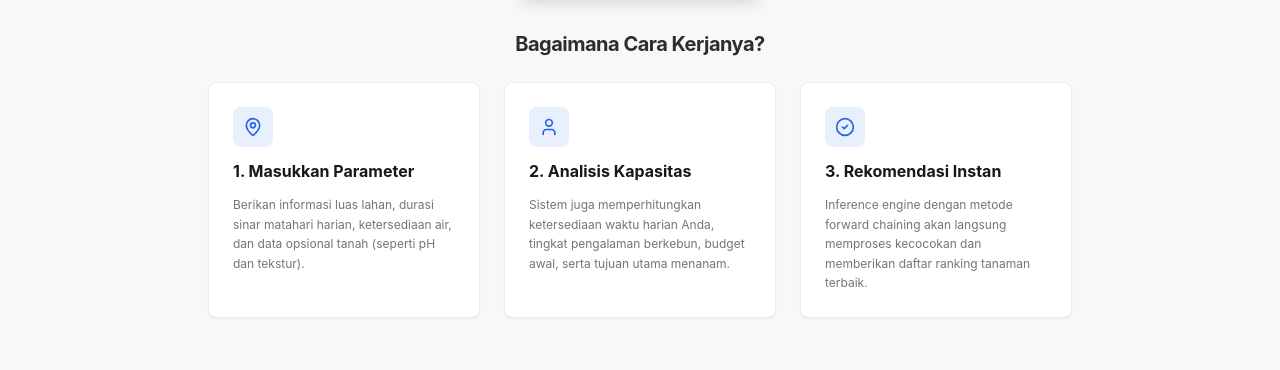
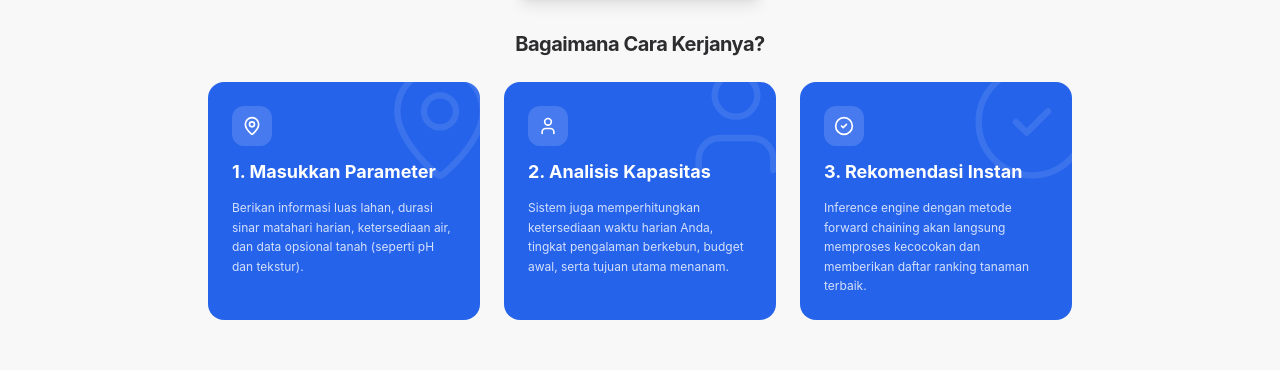
Before and after one commit to ahmadrizal1st/tanipakar, a SvelteKit app: page / in a window 1280 px wide. Shown: the part 760-1130 px from the top of the page. Built offline with nearby package versions, Linux system fonts and the light colour scheme.

Commit message:
style: update How It Works cards to use glassmorphic design and watermark SVGs

```diff
--- a/src/routes/+page.svelte
+++ b/src/routes/+page.svelte
@@ -37,8 +37,27 @@
 		</h2>
 		<div class="grid grid-cols-1 md:grid-cols-3 gap-6">
 			<!-- Step 1 info -->
-			<div class="card bg-base-100 border border-base-300 shadow-xs p-6 space-y-3">
-				<div class="w-10 h-10 bg-primary/10 rounded-lg flex items-center justify-center">
+			<div
+				class="card bg-primary text-primary-content relative overflow-hidden p-6 space-y-3 hover:-translate-y-1 hover:shadow-lg transition-all duration-300 group border-0 rounded-2xl"
+			>
+				<!-- Large Watermark Icon in background -->
+				<svg
+					xmlns="http://www.w3.org/2000/svg"
+					viewBox="0 0 24 24"
+					fill="none"
+					stroke="currentColor"
+					stroke-width="1.2"
+					stroke-linecap="round"
+					stroke-linejoin="round"
+					class="absolute -top-6 -right-6 w-32 h-32 text-white/10 pointer-events-none group-hover:scale-110 group-hover:rotate-6 transition-transform duration-500"
+				>
+					<path
+						d="M20 10c0 4.993-5.539 10.193-7.399 11.799a1 1 0 0 1-1.202 0C9.539 20.193 4 14.993 4 10a8 8 0 0 1 16 0Z"
+					/><circle cx="12" cy="10" r="3" />
+				</svg>
+
+				<!-- Small Glassmorphic Icon Box -->
+				<div class="w-10 h-10 bg-white/15 text-white rounded-xl flex items-center justify-center">
 					<svg
 						xmlns="http://www.w3.org/2000/svg"
 						width="20"
@@ -49,22 +68,38 @@
 						stroke-width="2"
 						stroke-linecap="round"
 						stroke-linejoin="round"
-						class="text-primary"
 						><path
 							d="M20 10c0 4.993-5.539 10.193-7.399 11.799a1 1 0 0 1-1.202 0C9.539 20.193 4 14.993 4 10a8 8 0 0 1 16 0Z"
 						/><circle cx="12" cy="10" r="3" /></svg
 					>
 				</div>
-				<h3 class="font-bold text-base-content">1. Masukkan Parameter</h3>
-				<p class="text-xs text-base-content/60 leading-relaxed">
+				<h3 class="font-bold text-white text-lg z-10">1. Masukkan Parameter</h3>
+				<p class="text-xs text-white/80 leading-relaxed z-10">
 					Berikan informasi luas lahan, durasi sinar matahari harian, ketersediaan air, dan data
 					opsional tanah (seperti pH dan tekstur).
 				</p>
 			</div>
 
 			<!-- Step 2 info -->
-			<div class="card bg-base-100 border border-base-300 shadow-xs p-6 space-y-3">
-				<div class="w-10 h-10 bg-primary/10 rounded-lg flex items-center justify-center">
+			<div
+				class="card bg-primary text-primary-content relative overflow-hidden p-6 space-y-3 hover:-translate-y-1 hover:shadow-lg transition-all duration-300 group border-0 rounded-2xl"
+			>
+				<!-- Large Watermark Icon in background -->
+				<svg
+					xmlns="http://www.w3.org/2000/svg"
+					viewBox="0 0 24 24"
+					fill="none"
+					stroke="currentColor"
+					stroke-width="1.2"
+					stroke-linecap="round"
+					stroke-linejoin="round"
+					class="absolute -top-6 -right-6 w-32 h-32 text-white/10 pointer-events-none group-hover:scale-110 group-hover:rotate-6 transition-transform duration-500"
+				>
+					<path d="M19 21v-2a4 4 0 0 0-4-4H9a4 4 0 0 0-4 4v2" /><circle cx="12" cy="7" r="4" />
+				</svg>
+
+				<!-- Small Glassmorphic Icon Box -->
+				<div class="w-10 h-10 bg-white/15 text-white rounded-xl flex items-center justify-center">
 					<svg
 						xmlns="http://www.w3.org/2000/svg"
 						width="20"
@@ -75,7 +110,6 @@
 						stroke-width="2"
 						stroke-linecap="round"
 						stroke-linejoin="round"
-						class="text-primary"
 						><path d="M19 21v-2a4 4 0 0 0-4-4H9a4 4 0 0 0-4 4v2" /><circle
 							cx="12"
 							cy="7"
@@ -83,16 +117,35 @@
 						/></svg
 					>
 				</div>
-				<h3 class="font-bold text-base-content">2. Analisis Kapasitas</h3>
-				<p class="text-xs text-base-content/60 leading-relaxed">
+				<h3 class="font-bold text-white text-lg z-10">2. Analisis Kapasitas</h3>
+				<p class="text-xs text-white/80 leading-relaxed z-10">
 					Sistem juga memperhitungkan ketersediaan waktu harian Anda, tingkat pengalaman berkebun,
 					budget awal, serta tujuan utama menanam.
 				</p>
 			</div>
 
 			<!-- Step 3 info -->
-			<div class="card bg-base-100 border border-base-300 shadow-xs p-6 space-y-3">
-				<div class="w-10 h-10 bg-primary/10 rounded-lg flex items-center justify-center">
+			<div
+				class="card bg-primary text-primary-content relative overflow-hidden p-6 space-y-3 hover:-translate-y-1 hover:shadow-lg transition-all duration-300 group border-0 rounded-2xl"
+			>
+				<!-- Large Watermark Icon in background -->
+				<svg
+					xmlns="http://www.w3.org/2000/svg"
+					viewBox="0 0 24 24"
+					fill="none"
+					stroke="currentColor"
+					stroke-width="1.2"
+					stroke-linecap="round"
+					stroke-linejoin="round"
+					class="absolute -top-6 -right-6 w-32 h-32 text-white/10 pointer-events-none group-hover:scale-110 group-hover:rotate-6 transition-transform duration-500"
+				>
+					<path d="M12 22c5.523 0 10-4.477 10-10S17.523 2 12 2 2 6.477 2 12s4.477 10 10 10z" /><path
+						d="m9 12 2 2 4-4"
+					/>
+				</svg>
+
+				<!-- Small Glassmorphic Icon Box -->
+				<div class="w-10 h-10 bg-white/15 text-white rounded-xl flex items-center justify-center">
 					<svg
 						xmlns="http://www.w3.org/2000/svg"
 						width="20"
@@ -103,14 +156,13 @@
 						stroke-width="2"
 						stroke-linecap="round"
 						stroke-linejoin="round"
-						class="text-primary"
 						><path
 							d="M12 22c5.523 0 10-4.477 10-10S17.523 2 12 2 2 6.477 2 12s4.477 10 10 10z"
 						/><path d="m9 12 2 2 4-4" /></svg
 					>
 				</div>
-				<h3 class="font-bold text-base-content">3. Rekomendasi Instan</h3>
-				<p class="text-xs text-base-content/60 leading-relaxed">
+				<h3 class="font-bold text-white text-lg z-10">3. Rekomendasi Instan</h3>
+				<p class="text-xs text-white/80 leading-relaxed z-10">
 					Inference engine dengan metode forward chaining akan langsung memproses kecocokan dan
 					memberikan daftar ranking tanaman terbaik.
 				</p>
```
